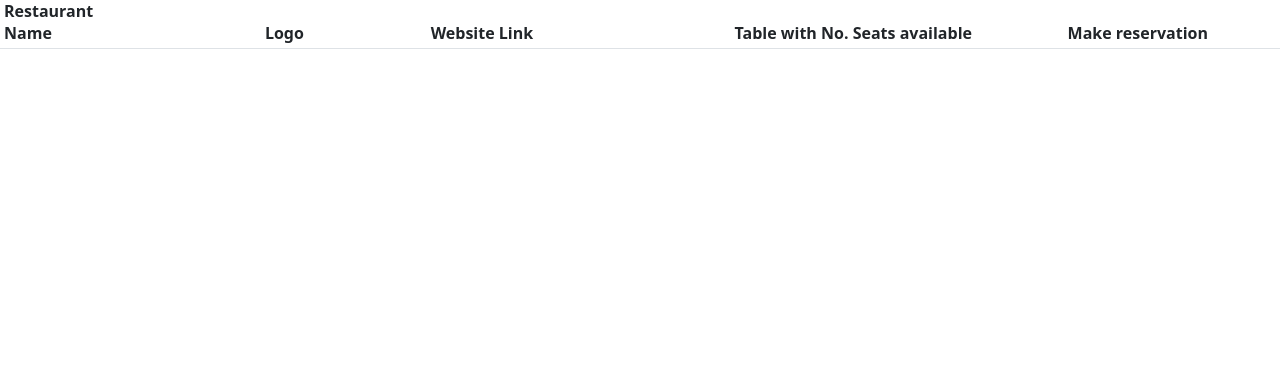
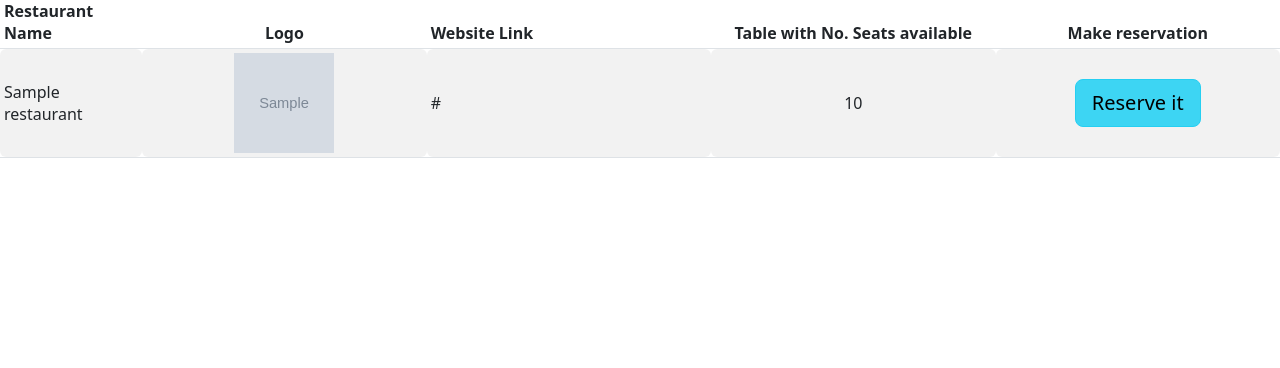
Before and after one commit to alexonati/booking, a Django app: template booking_website/templates/restaurants.html in a window 1280 px wide. Shown: the part 52-420 px from the top of the page. Run offline with Django 4.2, Linux system fonts and the light colour scheme; the template is opened without the code that fills it: values that come from a table or form of the project are taken from there, others are empty; tables that the repository leaves empty hold one stand-in row (values such as "Sample post"); grey boxes marked "Sample" are stand-in pictures; lists and menus that the app fills with data are empty.

Commit message:
small fix - restaurants.html - 2nd for loop - restaurant instead of restaurants

```diff
--- a/booking_website/templates/restaurants.html
+++ b/booking_website/templates/restaurants.html
@@ -14,7 +14,7 @@
         </thead>
         <tbody>
         {% for restaurant in restaurants %}
-        {% for table in restaurants.tables.all %}
+        {% for table in restaurant.tables.all %}
         <tr class="rounded">
             <td class="rounded align-middle">{{restaurant.name}}</td>
             <td class="rounded align-middle text-center"><img src="{{restaurant.image_url}}"
```
